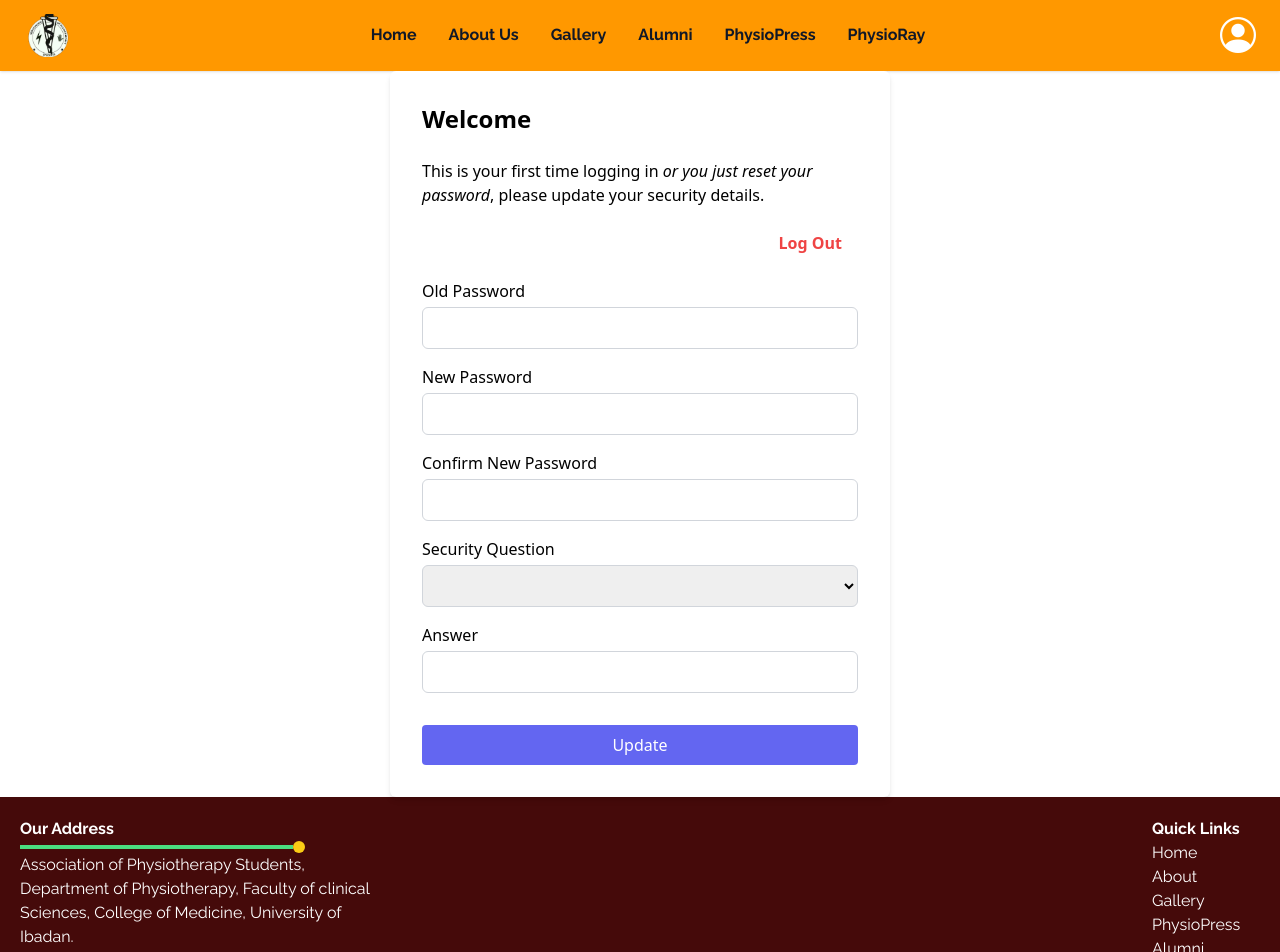
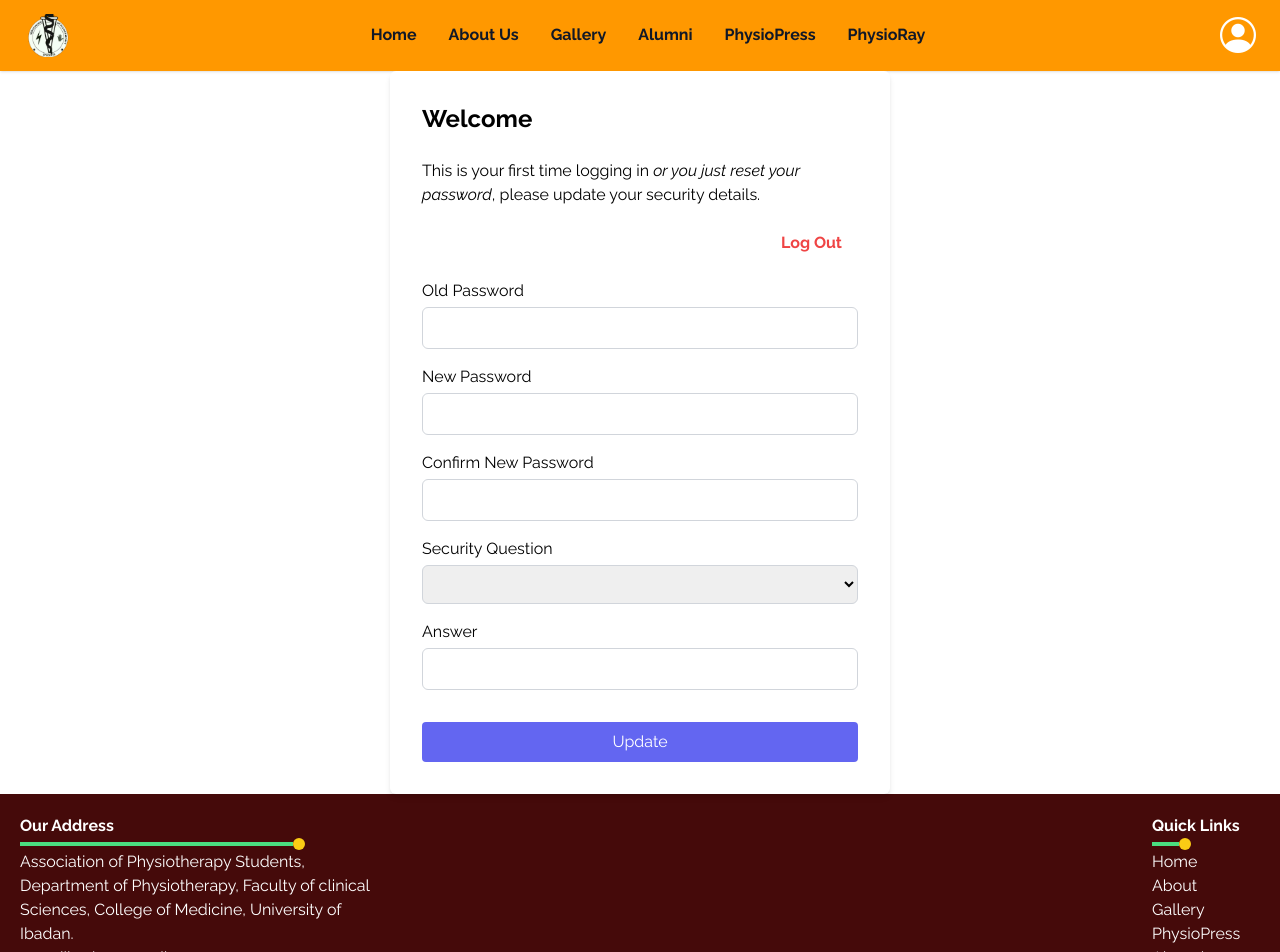
Before and after one commit to devPhysios/aps-website-frontend, a Vue app: page /auth/updatesecurity in a window 1280 px wide. Shown: the top 952 px of the page. Built offline with nearby package versions, Linux system fonts and the light colour scheme; sample sign-in values are in the browser's storage; a web font is replaced by a local one.

Commit message:
Font Change

```diff
--- a/src/components/AboutHome.vue
+++ b/src/components/AboutHome.vue
@@ -29,5 +29,5 @@
 </template>
 
 <script setup>
-    import APSLogo from "../assets/images/aps-logo.png"
+    import APSLogo from "@/assets/images/aps-logo.png"
 </script>
--- a/src/components/Footer.vue
+++ b/src/components/Footer.vue
@@ -4,7 +4,7 @@
         <div class="md:flex ">
             <div class="flex-1 p-5">
                 <strong>
-                    <h1 class=" underline-green-500 text-white">
+                    <h1 class="underline-green-500 text-white">
                         Our Address</h1>
                 </strong>
                 <div class="flex items-center">
@@ -38,10 +38,14 @@
                 <div class="flex-1 p-5">
                     <div class="text-white">
                         <!-- <p> -->
-                        <ul class="list-none">
                             <strong>
                                 <h1>Quick Links </h1>
                             </strong>
+                            <div class="flex items-center">
+                                <div class="w-1/4 h-1 bg-green-400"></div>
+                                <div class="w-3 h-3 bg-yellow-400 rounded-full"></div>
+                            </div>
+                        <ul class="list-none">
                             <li>
                                 <RouterLink to="/">
                                     Home
--- a/src/views/Dashboard.vue
+++ b/src/views/Dashboard.vue
@@ -1,5 +1,5 @@
 <template>
-    <section class="flex w-full h-[80vh] bg-gray-50 md:h-[69.6vh]" v-if="store.user">
+    <section class="flex w-full h-[80vh] bg-gray-50 md:h-[69.6vh] font-display" v-if="store.user">
         <DashBoardSideMenu />
         <!-- <main class="h-full w-full overflow-y-auto"> -->
             <div class="w-[80%] overflow-y-auto mx-4 h-full pl-4 pt-4 bg-gray-50 md:w-[70%] md:h-full pb-3 md:pb-8 md:px-4 md:pl-8">
--- a/src/views/Login.vue
+++ b/src/views/Login.vue
@@ -1,5 +1,5 @@
 <template>
-    <div v-if="loginComponent" class="mt-[-50px]">
+    <div v-if="loginComponent" class="mt-[-50px] font-display">
         <StudentLogin />
         <p class="text-center mt-[-80px] text-1xl">
             <p @click="resetPassword" class="text-blue-500 hover:underline">Forgot Password?</p>
--- a/src/views/Notfound.vue
+++ b/src/views/Notfound.vue
@@ -1,5 +1,5 @@
 <template>
-  <div class="h-screen w-screen flex items-center justify-center">
+  <div class="h-screen w-screen flex items-center justify-center font-display">
     <video class="object-cover h-full w-full" autoplay muted @ended="redirectToDashboard">
       <source src="../assets/videos/404-Not-Found-APS.mp4" type="video/mp4">
       Your browser does not support the video tag.
--- a/src/views/Profile.vue
+++ b/src/views/Profile.vue
@@ -1,5 +1,5 @@
 <template>
-    <section class="flex w-full min-h-full bg-gray-50 md:min-h-full">
+    <section class="flex w-full min-h-full bg-gray-50 font-display md:min-h-full">
         <DashBoardSideMenu />
         <div class="w-[80%] mx-2 h-full rounded pt-4 pl-4 bg-gray-50 pb-3 md:pb-8 md:ml-4 md:pt-6">
             <h2 class="text-aps-green font-bold text-lg pb-4">Profile Information</h2>
--- a/src/views/Updatesecurity.vue
+++ b/src/views/Updatesecurity.vue
@@ -1,5 +1,5 @@
 <template>
-  <div class="container mx-auto flex flex-col items-center justify-center h-full" v-if="users.user">
+  <div class="font-display container mx-auto flex flex-col items-center justify-center h-full" v-if="users.user">
     <div class="bg-white p-8 rounded-md shadow-md sm:w-[500px] w-full">
       <h1 class="text-2xl font-bold mb-6">Welcome {{ userDetails.fullName }}</h1>
       <p class="mb-4">This is your first time logging in <i>or you just reset your password</i>, please update your security details.</p>
--- a/src/views/Upload.vue
+++ b/src/views/Upload.vue
@@ -1,5 +1,5 @@
 <template>
-    <div class="container mx-auto p-8">
+    <div class="container mx-auto p-8 font-display">
         <h1 class="text-2xl font-bold mb-4">Upload to Gallery</h1>
 
         <input type="file" @change="handleImageUpload" class="mb-4 border border-gray-400 p-2 w-full" />
--- a/src/views/Uploadquestion.vue
+++ b/src/views/Uploadquestion.vue
@@ -1,5 +1,5 @@
 <template>
-    <div class="container mx-auto p-6">
+    <div class="container mx-auto p-6 font-display">
         <!-- Tab Buttons -->
         <div class="flex mb-4 justify-center space-x-4">
             <button class="tab-btn" @click="selectedTab = 'essay'" :class="{ 'active-tab': selectedTab === 'essay' }">
--- a/src/views/Viewquestion.vue
+++ b/src/views/Viewquestion.vue
@@ -1,5 +1,5 @@
 <template>
-    <div class="overflow-x-auto">
+    <div class="overflow-x-auto font-display">
         <table class="table-auto w-full">
             <thead>
                 <tr class="bg-gray-800 text-white">
--- a/src/views/Yearbook.vue
+++ b/src/views/Yearbook.vue
@@ -1,5 +1,5 @@
 <template>
-    <section class="text-gray-400 bg-gray-900 body-font">
+    <section class="text-gray-400 bg-gray-900 body-font font-display">
         <div class="container px-5 py-24 mx-auto">
             <div class="flex flex-col text-center w-full mb-20">
                 <h1 class="text-2xl font-medium title-font mb-4 text-white tracking-widest">OUR TEAM</h1>
```
